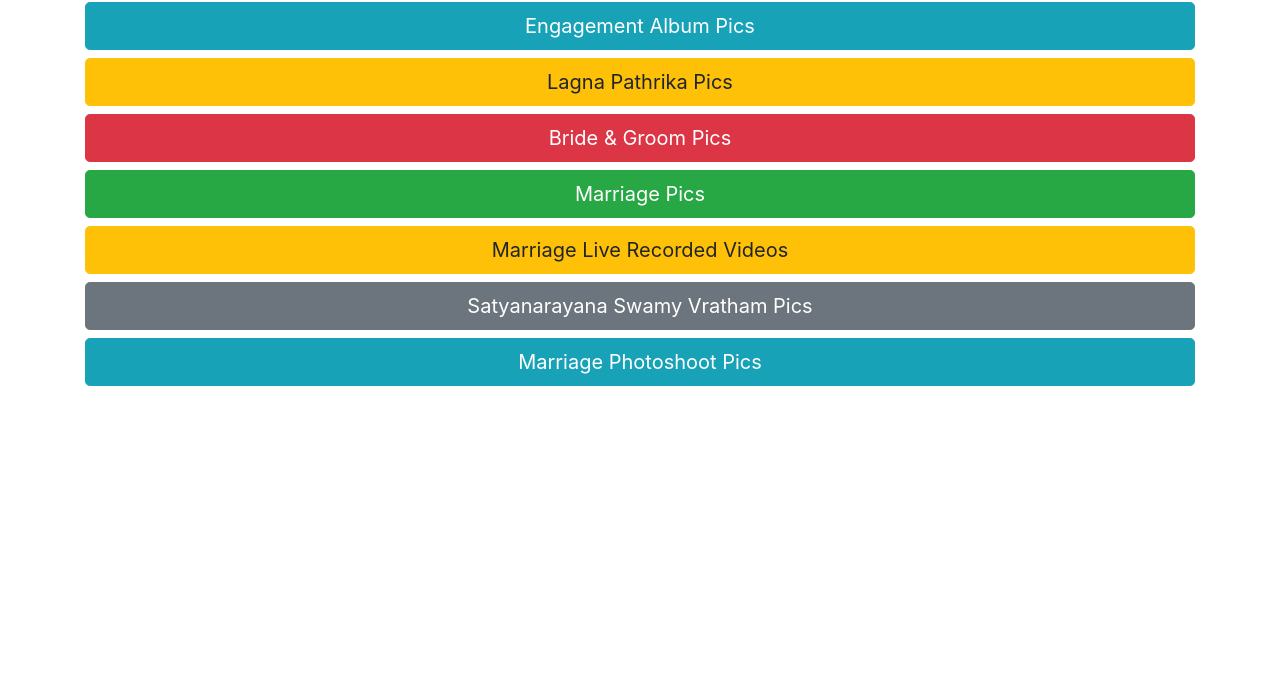
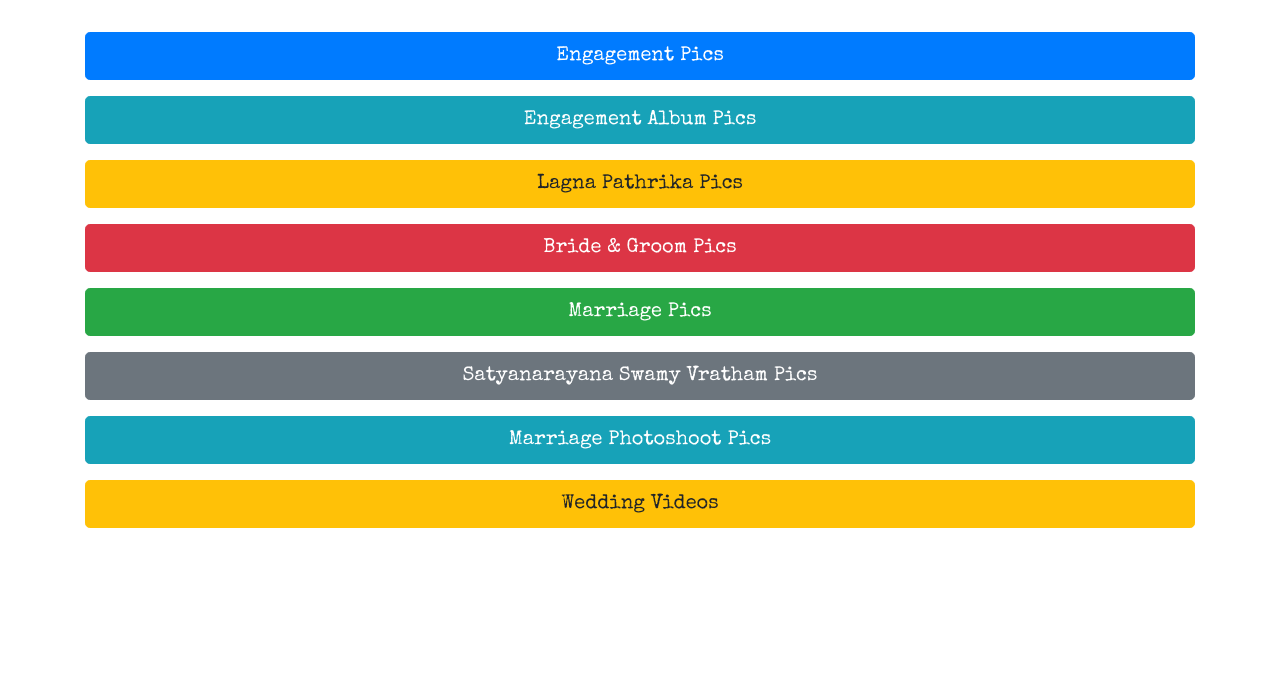
Before and after one commit to gopibabus/Notes, a plain HTML site: page index.html in a window 1280 px wide. Shown: the part 102-800 px from the top of the page. Drawn offline with nearby package versions, Linux system fonts and the light colour scheme.

Commit message:
added wedding videos

```diff
--- a/index.html
+++ b/index.html
@@ -1,27 +1,98 @@
-
 <!DOCTYPE html>
 <html lang="en">
 	<head>
-    <meta charset="UTF-8">
-    <meta name="viewport" content="width=device-width, initial-scale=1.0">
-    <meta http-equiv="X-UA-Compatible" content="ie=edge">
-    <link rel="stylesheet" href="https://stackpath.bootstrapcdn.com/bootstrap/4.3.1/css/bootstrap.min.css">
+		<meta charset="UTF-8" />
+		<meta name="viewport" content="width=device-width, initial-scale=1.0" />
+		<meta http-equiv="X-UA-Compatible" content="ie=edge" />
+		<link
+			rel="stylesheet"
+			href="https://stackpath.bootstrapcdn.com/bootstrap/4.3.1/css/bootstrap.min.css"
+		/>
+		<link
+			href="https://fonts.googleapis.com/css?family=Alfa+Slab+One|Special+Elite&display=swap"
+			rel="stylesheet"
+		/>
 		<title>Gopi weds Harika</title>
+		<style>
+			h1 {
+				font-family: 'Alfa Slab One', cursive;
+			}
+
+			a {
+				font-family: 'Special Elite', cursive;
+			}
+		</style>
 	</head>
 	<body>
 		<!-- <div class="text-center">
         <img src="wc-front.jpg" class="rounded" alt="GopiwedsHarika" height="550" width="600">
     </div> -->
-    <div class="container">
-        <a href="https://photos.app.goo.gl/rG7be8KgJS3QjSpu6" target="_blank" class="btn btn-primary btn-lg btn-block mt-5" role="button" aria-pressed="true">Engagement Pics</a>
-        <a href="https://photos.app.goo.gl/pAjfH65E3q82AsCR8" target="_blank" class="btn btn-info btn-lg btn-block mt-2" role="button" aria-pressed="true">Engagement Album Pics</a>
-        <a href="https://photos.app.goo.gl/eXD7Epd67MCgx5Vt6" target="_blank" class="btn btn-warning btn-lg btn-block mt-2" role="button" aria-pressed="true">Lagna Pathrika Pics</a>
-        <a href="https://photos.app.goo.gl/pjbyEVwiYJQ67Tm5A" target="_blank" class="btn btn-danger btn-lg btn-block mt-2" role="button" aria-pressed="true">Bride & Groom Pics</a>
-        <a href="https://photos.app.goo.gl/TyQWQykHoMFubhNk7" target="_blank" class="btn btn-success btn-lg btn-block mt-2" role="button" aria-pressed="true">Marriage Pics</a>
-        <a href="https://www.youtube.com/watch?v=yq7eiqmttko&list=PLB1iMV2L1p6RmbDENm0wZVBxu8kA_BHSf" target="_blank" class="btn btn-warning btn-lg btn-block mt-2" role="button" aria-pressed="true">Marriage Live Recorded Videos</a>
-        <a href="https://photos.app.goo.gl/s5QdjtyqgedkHgQD7" target="_blank" class="btn btn-secondary btn-lg btn-block mt-2" role="button" aria-pressed="true">Satyanarayana Swamy Vratham Pics</a>
-        <a href="https://photos.app.goo.gl/4WRFEwwsKSTNJqQk8" target="_blank" class="btn btn-info btn-lg btn-block mt-2" role="button" aria-pressed="true">Marriage Photoshoot Pics</a>
+		<div class="container text-center">
+			<h1 class="text-center display-3">Marriage Celebrations</h1>
+			<a
+				href="https://photos.app.goo.gl/rG7be8KgJS3QjSpu6"
+				target="_blank"
+				class="btn btn-primary btn-lg btn-block mt-5"
+				role="button"
+				aria-pressed="true"
+				>Engagement Pics</a
+			>
+			<a
+				href="https://photos.app.goo.gl/pAjfH65E3q82AsCR8"
+				target="_blank"
+				class="btn btn-info btn-lg btn-block mt-3"
+				role="button"
+				aria-pressed="true"
+				>Engagement Album Pics</a
+			>
+			<a
+				href="https://photos.app.goo.gl/eXD7Epd67MCgx5Vt6"
+				target="_blank"
+				class="btn btn-warning btn-lg btn-block mt-3"
+				role="button"
+				aria-pressed="true"
+				>Lagna Pathrika Pics</a
+			>
+			<a
+				href="https://photos.app.goo.gl/pjbyEVwiYJQ67Tm5A"
+				target="_blank"
+				class="btn btn-danger btn-lg btn-block mt-3"
+				role="button"
+				aria-pressed="true"
+				>Bride & Groom Pics</a
+			>
+			<a
+				href="https://photos.app.goo.gl/TyQWQykHoMFubhNk7"
+				target="_blank"
+				class="btn btn-success btn-lg btn-block mt-3"
+				role="button"
+				aria-pressed="true"
+				>Marriage Pics</a
+			>
+			<a
+				href="https://photos.app.goo.gl/s5QdjtyqgedkHgQD7"
+				target="_blank"
+				class="btn btn-secondary btn-lg btn-block mt-3"
+				role="button"
+				aria-pressed="true"
+				>Satyanarayana Swamy Vratham Pics</a
+			>
+			<a
+				href="https://photos.app.goo.gl/4WRFEwwsKSTNJqQk8"
+				target="_blank"
+				class="btn btn-info btn-lg btn-block mt-3"
+				role="button"
+				aria-pressed="true"
+				>Marriage Photoshoot Pics</a
+			>
+			<a
+				href="./wedding/index.html"
+				target="_blank"
+				class="btn btn-warning btn-lg btn-block mt-3"
+				role="button"
+				aria-pressed="true"
+				>Wedding Videos</a
+			>
 		</div>
-
 	</body>
 </html>
```
Also changed, not shown: wedding/index.html (added, +89 -0 lines), wedding/favicon.png (added). Lines whose indentation alone changed are shown as unchanged.
